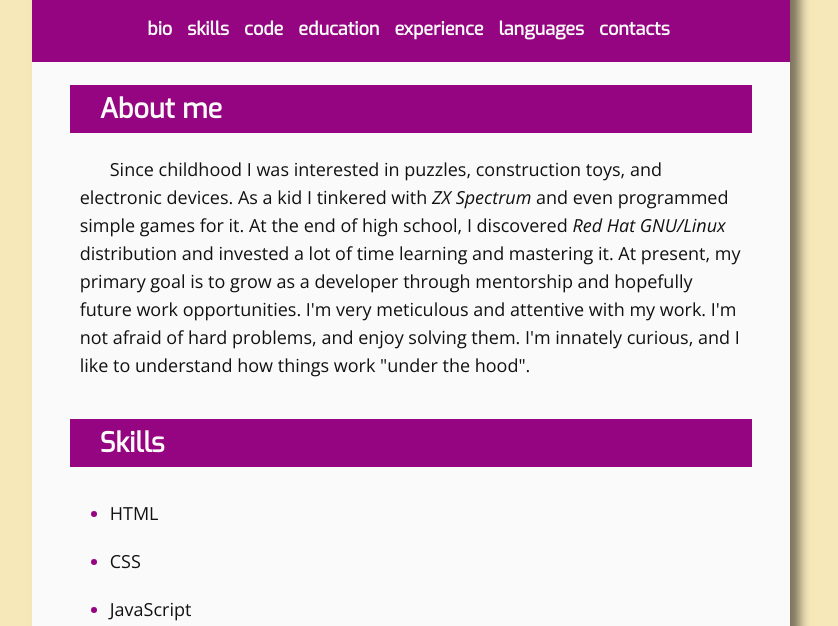
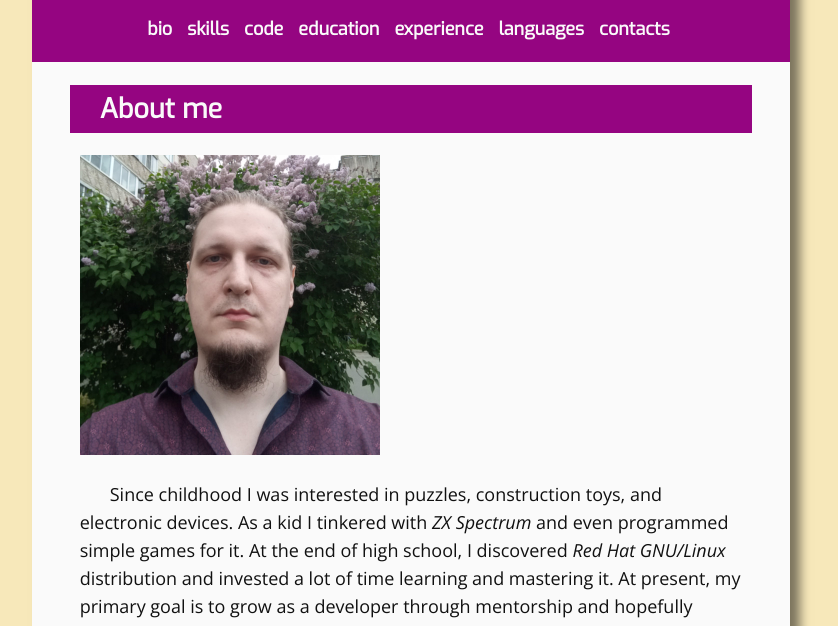
Before and after one commit to gentoosiast/rsschool-cv, a website: page index.html in a window 1280 px wide. Shown: the part 171-797 px from the top of the page, without its empty margins (229-1067 px from the left). Drawn offline with nearby package versions, Linux system fonts and the light colour scheme; a small style sheet from the web is missing.

Commit message:
feat: Add photo to CV

```diff
--- a/index.html
+++ b/index.html
@@ -37,6 +37,7 @@
       <main>
         <section id="bio">
           <h2 class="section__title">About me</h2>
+          <img class="myphoto" src="/img/my_photo.jpg" alt="My photo" width="300" height="300">
           <p>Since childhood I was interested in puzzles, construction toys, and electronic devices. As a kid I tinkered with <i>ZX&nbsp;Spectrum</i> and even programmed simple games for it. At the end of high school, I discovered <i>Red&nbsp;Hat&nbsp;GNU/Linux</i> distribution and invested a lot of time learning and mastering it. At present, my primary goal is to grow as a developer through mentorship and hopefully future work opportunities. I'm very meticulous and attentive with my work. I'm not afraid of hard problems, and enjoy solving them. I'm innately curious, and I like to understand how things work "under the hood".</p>
         </section>
 
--- a/style.css
+++ b/style.css
@@ -129,9 +129,8 @@ section p {
   text-indent: 3rem;
 }
 
-.person {
-  filter: blur(10px);
-  margin-left: 1em;
+.myphoto {
+  margin-left: 1rem;
 }
 
 .section__items {
```
Also changed, not shown: img/my_photo.jpg (added).
